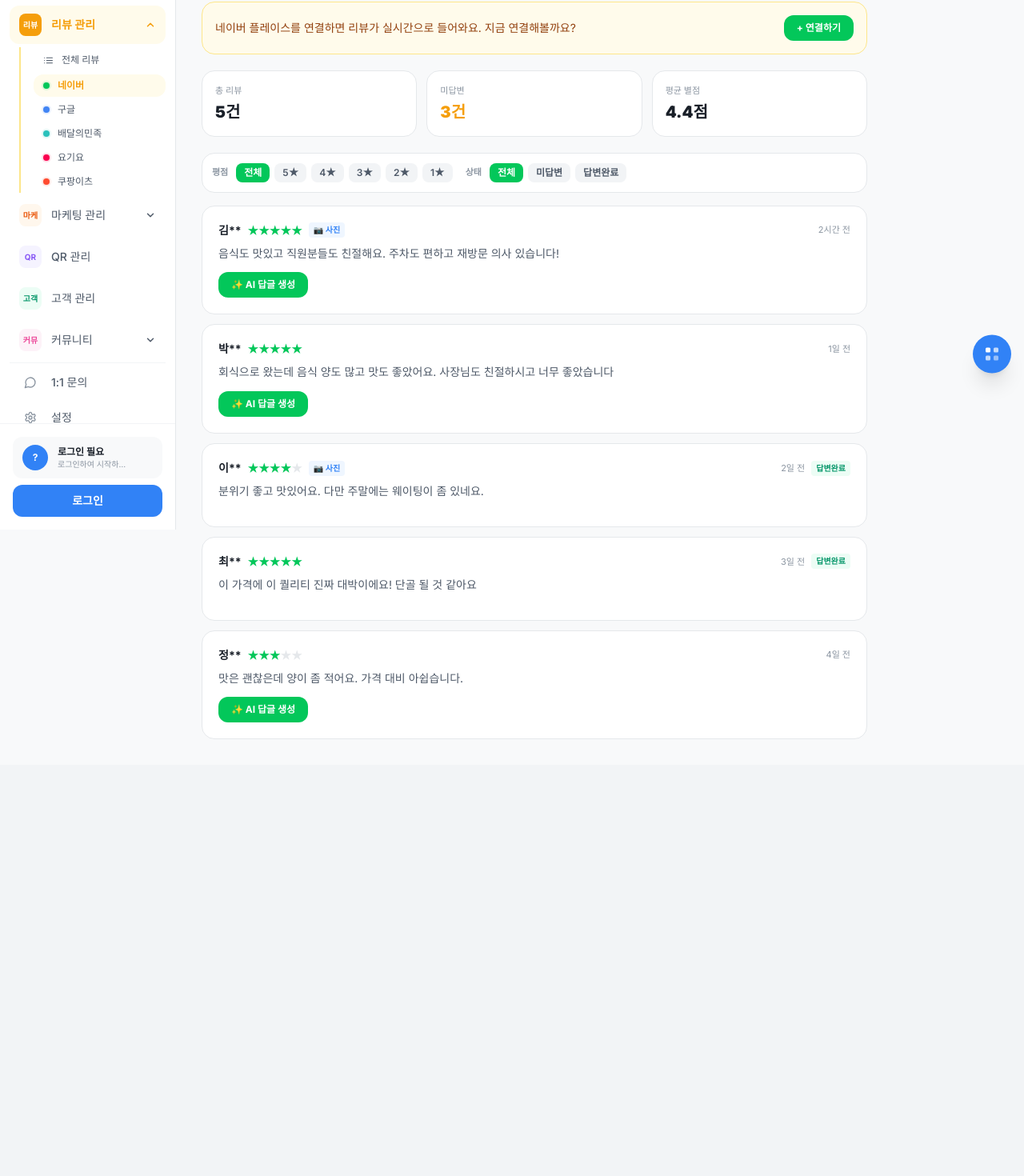
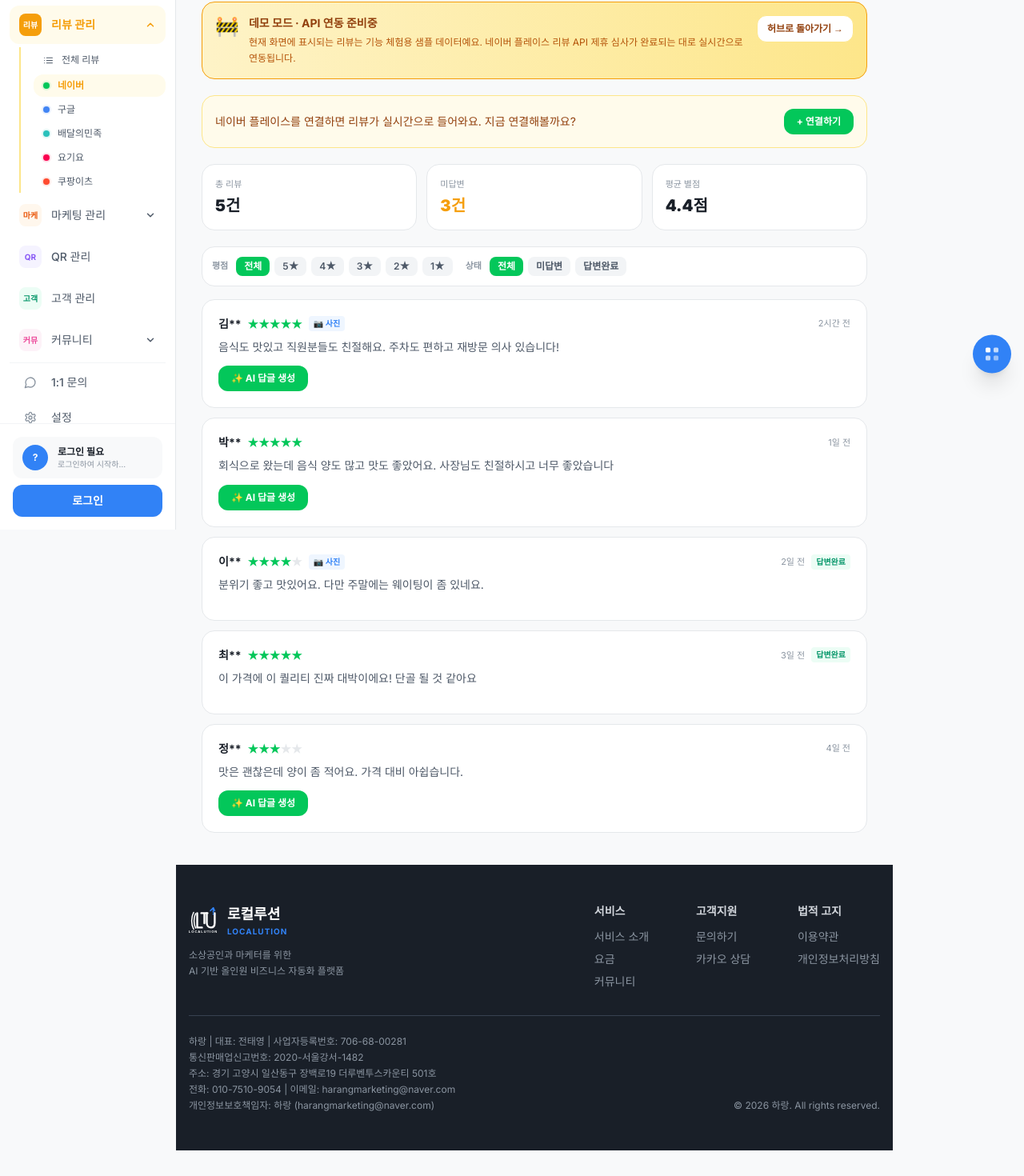
Before and after one commit to jty0221-del/localution, a Next.js app: page /review-admin/naver in a window 1280 px wide. Shown: the part 138-1608 px from the top of the page at 80% size. Before the commit the page ends 1094 px from the top, so only its background shows below. Built offline with nearby package versions, Linux system fonts and the light colour scheme.

Commit message:
feat(review-admin/naver): Footer 통일 + 🚧 데모 모드 배너 추가

```diff
--- a/app/review-admin/naver/page.tsx
+++ b/app/review-admin/naver/page.tsx
@@ -5,6 +5,7 @@ export const dynamic = 'force-dynamic'
 import { useState, useEffect } from 'react'
 import Link from 'next/link'
 import Sidebar from '../../components/Sidebar'
+import Footer from '../../components/Footer'
 
 interface Review {
   id: number
@@ -148,6 +149,22 @@ export default function NaverReviewPage() {
           {connected ? `${storeName} · 실시간 리뷰` : '아직 연결 전이라 샘플로 보여드려요. 설정 → 플랫폼 연결에서 1분이면 연동 완료! 🔌'}
         </p>
 
+        {/* 🚧 데모 모드 배너 — 실시간 리뷰 API 연동 전까지 샘플 데이터 */}
+        <div className="bg-gradient-to-r from-[#FEF3C7] to-[#FDE68A] border border-[#F59E0B] rounded-2xl p-4 mb-5">
+          <div className="flex items-start gap-3 flex-wrap">
+            <span className="text-2xl leading-none mt-0.5">🚧</span>
+            <div className="flex-1 min-w-[200px]">
+              <p className="text-sm font-bold text-[#92400E] mb-1">데모 모드 · API 연동 준비중</p>
+              <p className="text-xs text-[#B45309] leading-relaxed">
+                현재 화면에 표시되는 리뷰는 기능 체험용 샘플 데이터예요. 네이버 플레이스 리뷰 API 제휴 심사가 완료되는 대로 실시간으로 연동됩니다.
+              </p>
+            </div>
+            <Link href="/review-admin" className="px-3 py-2 rounded-xl text-[11px] md:text-xs font-bold bg-white text-[#92400E] border border-[#FDE68A] hover:bg-[#FFFBEB] whitespace-nowrap">
+              허브로 돌아가기 →
+            </Link>
+          </div>
+        </div>
+
         {!connected && (
           <div className="bg-[#FFFBEB] border border-[#FDE68A] rounded-2xl p-4 mb-5 flex items-center justify-between gap-3 flex-wrap">
             <p className="text-xs md:text-sm text-[#92400E]">
@@ -273,7 +290,14 @@ export default function NaverReviewPage() {
             </div>
           ))}
         </div>
+
+        {/* ── Footer ── */}
+        <div className="-mx-4 md:-mx-8 mt-10">
+          <Footer />
+        </div>
+
       </main>
+
     </div>
   )
 }
```
